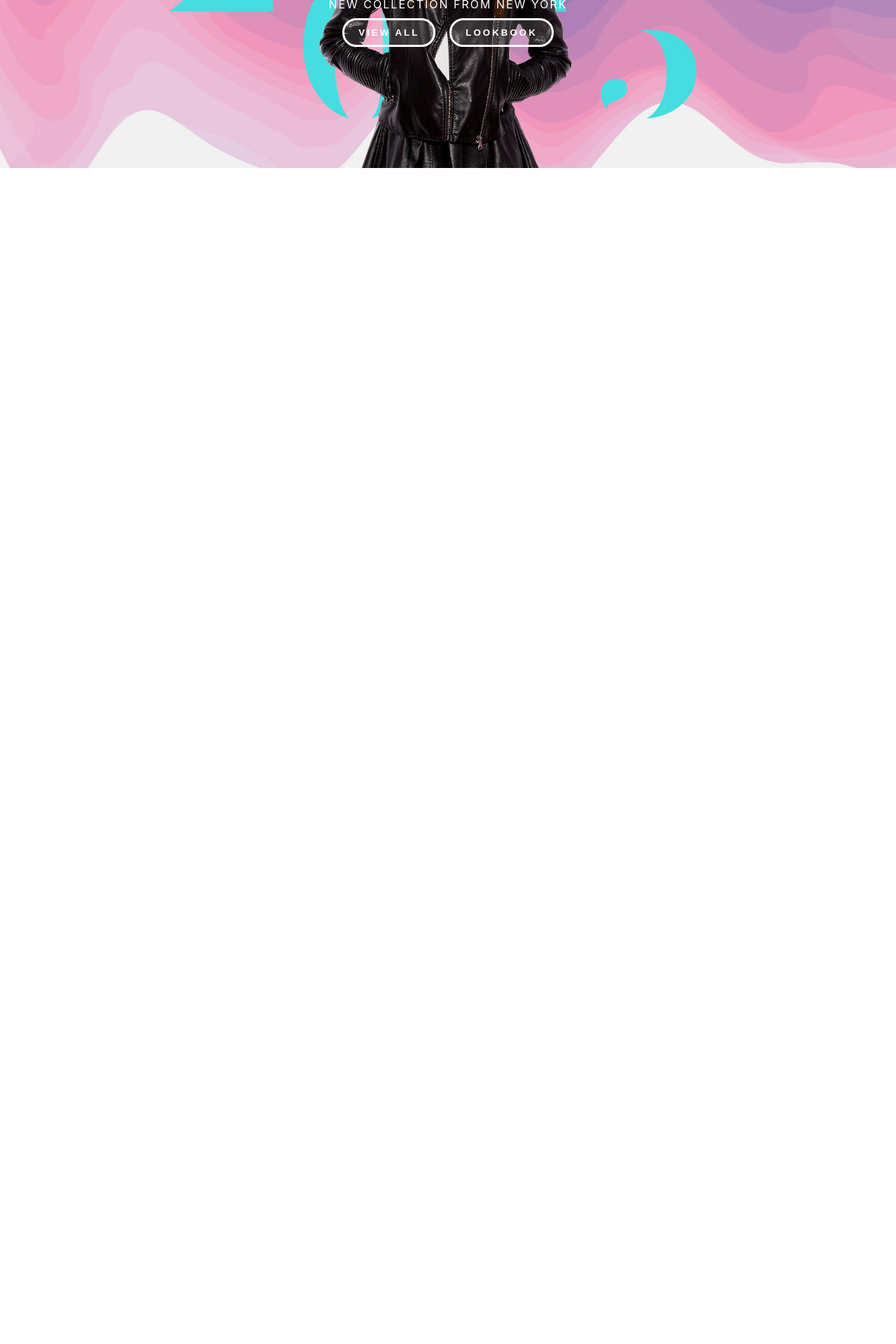
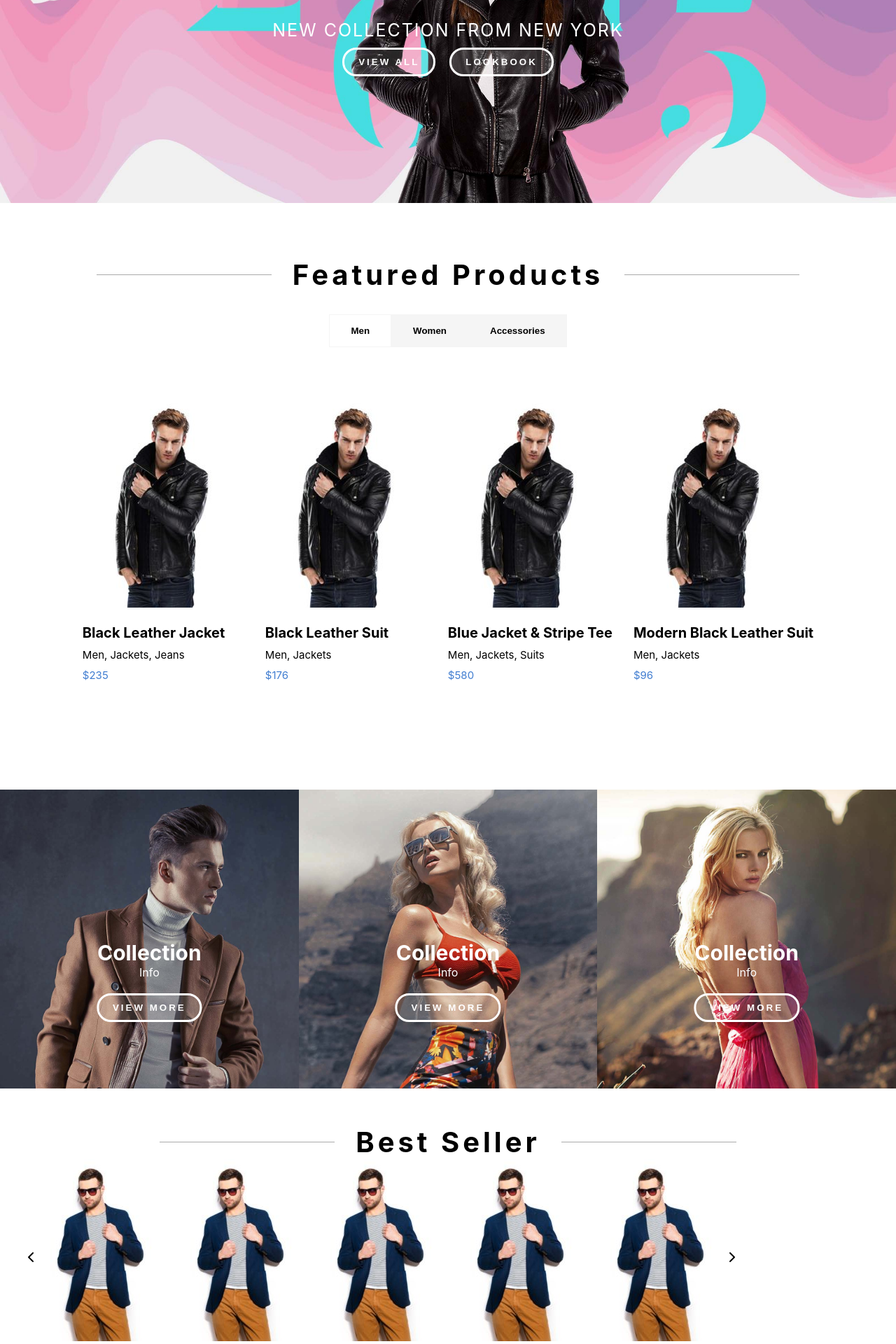
Before and after one commit to GiuliaSetti/proj-html-vuejs, a Vue app: page / in a window 1280 px wide. Shown: the part 383-2303 px from the top of the page at 70% size. Before the commit the page ends 800 px from the top, so only its background shows below. Built offline with nearby package versions, Linux system fonts and the light colour scheme.

Commit message:
vite: beginning of main style

```diff
--- a/src/App.vue
+++ b/src/App.vue
@@ -1,6 +1,7 @@
 <script>
 
 import Header from './components/Header.vue'
+import Main from './components/Main.vue'
 
 export default{
   data(){
@@ -9,6 +10,7 @@ export default{
 
   components:{
     Header,
+    Main,
   }
 }
 
@@ -18,6 +20,7 @@ export default{
 <template>
 
   <Header></Header>
+  <Main></Main>
 
 
 </template>
--- a/src/components/BestSeller.vue
+++ b/src/components/BestSeller.vue
@@ -1,8 +1,82 @@
-<script></script>
+<script>
+
+export default{
+    name: 'BestSeller',
+    data(){
+        return{}
+    }
+}
+
+</script>
 
 <template>
+
+    <div id="best_seller">
+        <div class="title">
+            <div class="line"></div>
+            <h2>Best Seller</h2>
+            <div class="line"></div>
+
+        </div>
+
+        <div class="best_sellers_container">
+            <i class="fa-solid fa-chevron-left"></i>
+
+            <img src="../assets/images/blue_jacket_and_white_stripe_tee-200x260.jpg" alt="">
+            <img src="../assets/images/blue_jacket_and_white_stripe_tee-200x260.jpg" alt="">
+            <img src="../assets/images/blue_jacket_and_white_stripe_tee-200x260.jpg" alt="">
+            <img src="../assets/images/blue_jacket_and_white_stripe_tee-200x260.jpg" alt="">
+            <img src="../assets/images/blue_jacket_and_white_stripe_tee-200x260.jpg" alt="">
+
+            <i class="fa-solid fa-chevron-right"></i>
+        </div>
+    </div>
+
+
+
 
 </template>
 
 <style lang="scss" scoped>
+
+
+@import '../style/mixins.scss';
+@import '../style/variables.scss';
+
+
+    #best_seller{
+        @include centered();
+
+        .title{
+
+            @include flex();
+            @include titleFlex();
+
+            margin-top: 3rem;
+
+
+            h2{
+                @include titleStyle();
+            }
+
+            .line{
+                @include line();
+            }
+
+        }
+
+        .best_sellers_container{
+            position: relative;
+
+
+
+            .fa-solid{
+                position: absolute;
+                top: 50%;
+
+            }
+        }
+
+    }
+
 </style>
--- /dev/null
+++ b/src/components/Collections.vue
@@ -0,0 +1,122 @@
+<script>
+
+
+export default{
+    name: 'Collections',
+    data(){
+        return{}
+    }
+}
+
+
+</script>
+
+<template>
+
+    <div id="collections">
+        <div class="single_collection">
+
+            <img src="../assets/images/winter_collection_bg.jpg" alt="collection">
+
+            <div class="collection_info">
+
+                <h3>Collection</h3>
+                <div class="coll_desc">Info</div>
+                <div class="button">
+
+                    <button>VIEW MORE</button>
+
+                </div>
+
+            </div>
+
+
+
+        </div>
+
+        <div class="single_collection">
+            <img src="../assets/images/spring_collection_bg.jpg" alt="collection">
+             <div class="collection_info">
+
+                <h3>Collection</h3>
+                <div class="coll_desc">Info</div>
+                <div class="button">
+
+                    <button>VIEW MORE</button>
+
+                </div>
+
+            </div>
+
+
+        </div>
+
+
+        <div class="single_collection">
+            <img src="../assets/images/autumn_collection_bg.jpg" alt="collection">
+             <div class="collection_info">
+
+                <h3>Collection</h3>
+                <div class="coll_desc">Info</div>
+                <div class="button">
+
+                    <button>VIEW MORE</button>
+
+                </div>
+
+            </div>
+
+
+        </div>
+
+
+    </div>
+
+</template>
+
+<style lang="scss" scoped>
+
+@import '../style/mixins.scss';
+@import '../style/variables.scss';
+
+    #collections{
+        @include flex();
+
+        .single_collection{
+            width: calc(100% / 3);
+            position: relative;
+
+            color: white;
+
+            img{
+                width: 100%;
+                aspect-ratio: 1/1;
+                object-fit: cover;
+
+                object-position: top;
+            }
+
+            .collection_info{
+                position: absolute;
+                top: 50%;
+                right: 50%;
+
+                text-align: center;
+
+                transform: translateX(50%);
+
+                h3{
+                    font-size: 30px;
+                }
+
+                button{
+                    @include buttonStyle();
+                    @include whiteBorder();
+
+                    margin-top: 20px;
+                }
+
+            }
+        }
+    }
+</style>
--- a/src/components/Featured.vue
+++ b/src/components/Featured.vue
@@ -1,8 +1,161 @@
-<script></script>
+<script>
+
+import { store } from '../store';
+
+export default{
+    name: 'Featured',
+    data(){
+
+        return{
+            store,
+        }
+
+    },
+
+
+}
+
+
+</script>
 
 <template>
+    <div id="featured">
+
+        <div class="title">
+            <div class="line"></div>
+            <h2>Featured Products</h2>
+            <div class="line"></div>
+        </div>
+
+        <div class="categories">
+
+            <ul class="categories_buttons">
+                <li><button class="active">Men</button></li>
+                <li><button>Women</button></li>
+                <li><button>Accessories</button></li>
+            </ul>
+
+            <div class="images">
+                <ul class="categories_images">
+                    <li v-for="product in store.featured">
+                        <img src="../assets/images/black_elegant_leather_jacket-231x300.jpg" alt="product_image">
+
+                        <div class="product_info">
+
+                            <h4 class="product_name">{{product.name}}</h4>
+                            <div class="product_desc">{{product.desc}}</div>
+                            <div class="product_price">{{product.price}}</div>
+
+                        </div>
+                    </li>
+
+                </ul>
+            </div>
+
+        </div>
+
+    </div>
 
 </template>
 
 <style lang="scss" scoped>
+
+@import '../style/mixins.scss';
+@import '../style/variables.scss';
+
+    #featured{
+
+        @include centered();
+
+
+        padding: 30px 0;
+
+        margin-top: 3rem;
+        margin-bottom: 4rem;
+
+        .title{
+            @include flex();
+            @include titleFlex();
+
+            h2{
+                @include titleStyle();
+            }
+
+            align-items: center;
+            justify-content: center;
+            gap: 30px;
+
+            .line{
+                @include line();
+            }
+
+        }
+
+        .categories_buttons{
+
+            margin: 2rem 0;
+            @include flex();
+            justify-content: center;
+
+
+
+            button{
+                border: 1px solid $lightGray;
+
+                font-weight: bold;
+
+                padding: 15px 30px;
+                background-color: $lightGray;
+
+                cursor: pointer;
+
+                &:hover{
+                    background-color: white;
+                }
+
+
+
+            }
+
+            .active{
+                background-color: white;
+            }
+        }
+
+        .categories_images{
+            @include flex();
+            justify-content: center;
+            gap: 30px;
+
+            padding: 40px 0;
+
+            .product_info{
+
+                padding: 20px 0;
+
+                .product_name{
+                    font-size: 20px;
+
+                }
+
+                .product_desc{
+                    font-size: 15px;
+                    padding: 10px 0;
+                }
+
+                .product_price{
+                    font-size: 15px;
+                    color: $blue;
+                }
+
+            }
+
+
+        }
+
+
+
+
+
+    }
 </style>
--- a/src/components/Header.vue
+++ b/src/components/Header.vue
@@ -113,7 +113,7 @@ export default{
                 .cart{
                     padding-left: 50px;
                     padding-right: 40px;
-                    background-color: #f5f5f5;
+                    background-color: $lightGray;
                     color: black;
                     i{
                         padding: 0 10px;
--- a/src/components/Jumbotron.vue
+++ b/src/components/Jumbotron.vue
@@ -15,7 +15,7 @@ export default{
     <div id="jumbotron">
         <div class="jumbo_text">
             <h1>Brand New Arrivals</h1>
-            <div>NEW COLLECTION FROM NEW YORK</div>
+            <div class="subtitle">NEW COLLECTION FROM NEW YORK</div>
             <div class="button">
                 <button>VIEW ALL</button>
                 <button>LOOKBOOK</button>
@@ -33,7 +33,7 @@ export default{
 
 
     #jumbotron{
-        height: 500px;
+        height: 550px;
         background-image: $bgImg;
         background-size: cover;
         color: white;
@@ -55,22 +55,20 @@ export default{
             gap: 10px;
 
             h1{
-                font-size: 60px
+                font-size: 80px;
+            }
+
+            .subtitle{
+                font-size: 25px;
             }
 
             button{
                 @include buttonStyle();
+                @include whiteBorder();
 
-                color: white;
-                border: 3px white solid;
-                background-color: rgba(255, 255, 255, 0.146);
                 margin: 0 10px;
 
-                cursor: pointer;
 
-                &:hover{
-                    background-color: transparent;
-                }
             }
         }
     }
--- a/src/components/Main.vue
+++ b/src/components/Main.vue
@@ -1,6 +1,34 @@
-<script></script>
+<script>
+import Featured from './Featured.vue'
+
+import Collections from './Collections.vue'
+
+import BestSeller from './BestSeller.vue'
+
+
+export default{
+    name: 'Main',
+    data(){
+        return{}
+    },
+
+    components:{
+        Featured,
+        Collections,
+        BestSeller,
+    }
+
+}
+
+
+</script>
 
 <template>
+
+    <Featured></Featured>
+    <Collections></Collections>
+    <BestSeller></BestSeller>
+
 
 </template>
 
--- a/src/store.js
+++ b/src/store.js
@@ -32,4 +32,29 @@ export const store = reactive({
       ],
 
 
+      // featured
+      featured: [
+        {
+          name: 'Black Leather Jacket',
+          desc: 'Men, Jackets, Jeans',
+          price: '$235'
+        },
+        {
+          name: 'Black Leather Suit',
+          desc: 'Men, Jackets',
+          price: '$176'
+        },
+        {
+          name: 'Blue Jacket & Stripe Tee',
+          desc: 'Men, Jackets, Suits',
+          price: '$580'
+        },
+        {
+          name: 'Modern Black Leather Suit',
+          desc: 'Men, Jackets',
+          price: '$96'
+        }
+      ],
+
+
 });
--- a/src/style/_mixins.scss
+++ b/src/style/_mixins.scss
@@ -1,8 +1,10 @@
+// per il container centrato
 @mixin centered(){
     max-width: 1200px;
     margin: 0 auto;
 }
 
+// per i flex_____
 @mixin flexBetween(){
     display: flex;
     flex-flow: row nowrap;
@@ -14,9 +16,44 @@
     display: flex;
 }
 
+
+// per i bottoni
 @mixin buttonStyle{
     padding: 10px 20px;
     border-radius: 20px;
     letter-spacing: 3px;
     font-weight: bold;
 }
+
+@mixin whiteBorder(){
+    color: white;
+    border: 3px white solid;
+    background-color: rgba(255, 255, 255, 0.146);
+    cursor: pointer;
+
+    &:hover{
+        background-color: transparent;
+    }
+}
+
+
+// per i titoli
+@mixin titleStyle(){
+    letter-spacing: 5px;
+    font-size: 40px;
+
+    text-align: center;
+}
+
+@mixin titleFlex(){
+    align-items: center;
+    justify-content: center;
+    gap: 30px;
+}
+
+// per le linee
+@mixin line(){
+    width: 250px;
+    height: 0.8px;
+    background-color: $gray;
+}
--- a/src/style/_variables.scss
+++ b/src/style/_variables.scss
@@ -1,9 +1,10 @@
 // colors
-
+$lightGray: #f5f5f5;
 $gray: #AAAAAA;
 $darkGray: #494949;
 $blue: #427ed1;
 
+
 // images
 
 $bgImg: url(../assets/images/home1_slide_three_bg_2.jpg);
```
Also changed, not shown: src/components/Carousel.vue (deleted, +0 -8 lines), src/style.scss (line endings or trailing spaces).
